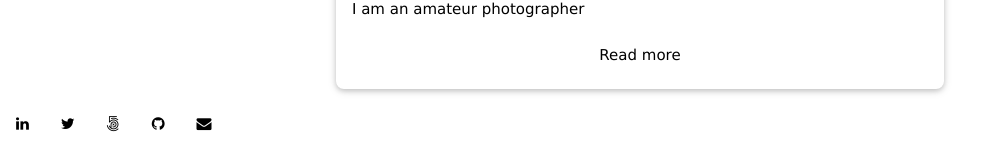
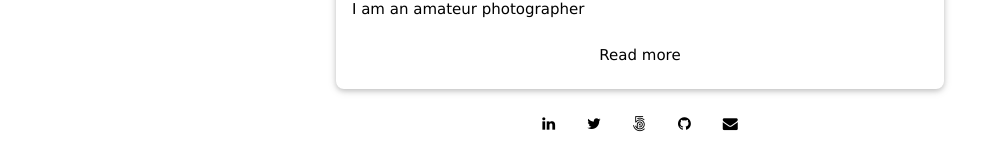
Before and after one commit to jlpouffier/jlpouffier.github.io, a Jekyll site: the page built from index.md, in a window 1280 px wide. Shown: the part 2692-2839 px from the top of the page, without its empty margins (0-994 px from the left). Built offline with Jekyll 4.4.1, drawn with Linux system fonts in a browser that asks for light colours; comment, search, counter and statistics services are not loaded.

Commit message:
footer centered

```diff
--- a/_includes/footer.html
+++ b/_includes/footer.html
@@ -1,6 +1,8 @@
 {% assign main_color_code = site.data.colors['main'].code %}
-<div class="w3-bar {{main_color_code}}">
-	{% for contact in site.data.contacts %}
-	<a target="_blank" rel="noopener noreferrer" href="{{contact.url}}" class="w3-bar-item w3-button"><i class="fa fa-{{contact.icon}}"></i></a>
-	{% endfor %}
+<div class="w3-center {{main_color_code}}">
+	<div class="w3-bar">
+		{% for contact in site.data.contacts %}
+		<a target="_blank" rel="noopener noreferrer" href="{{contact.url}}" class="w3-bar-item w3-button"><i class="fa fa-{{contact.icon}}"></i></a>
+		{% endfor %}
+	</div>
 </div>
```
